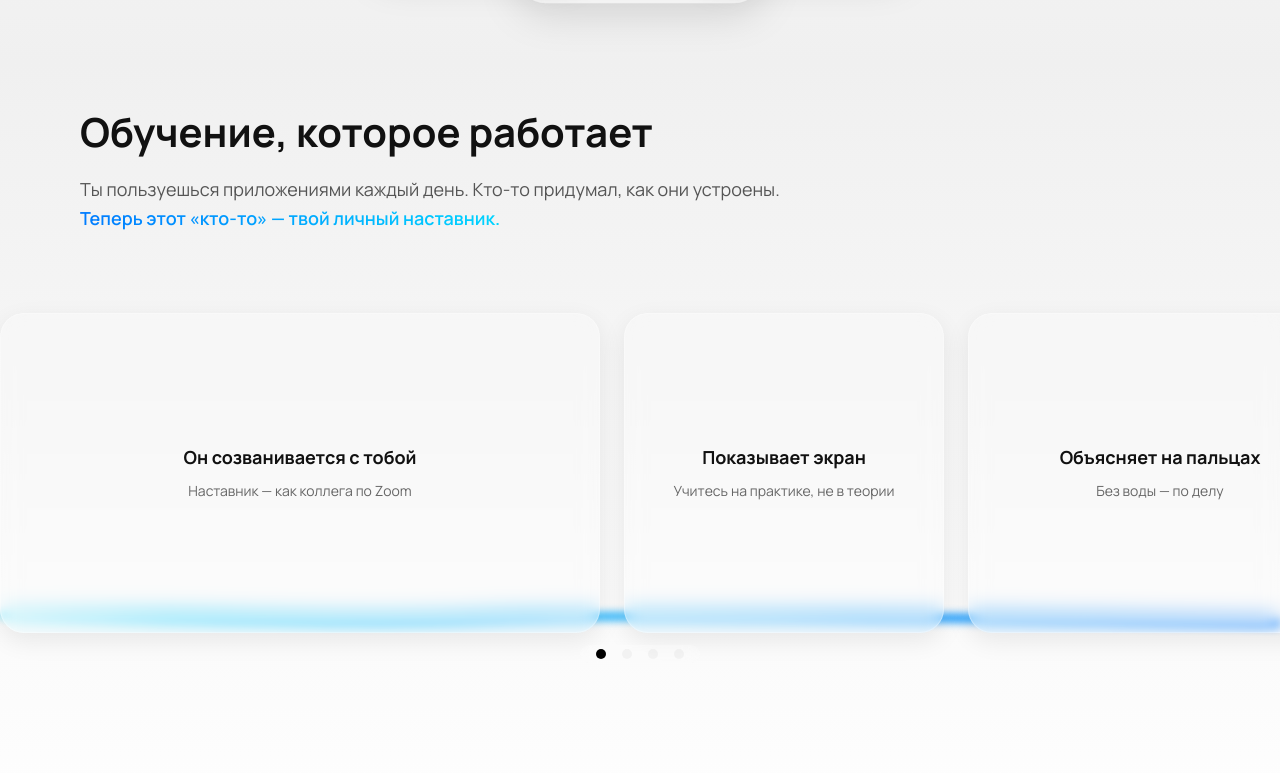
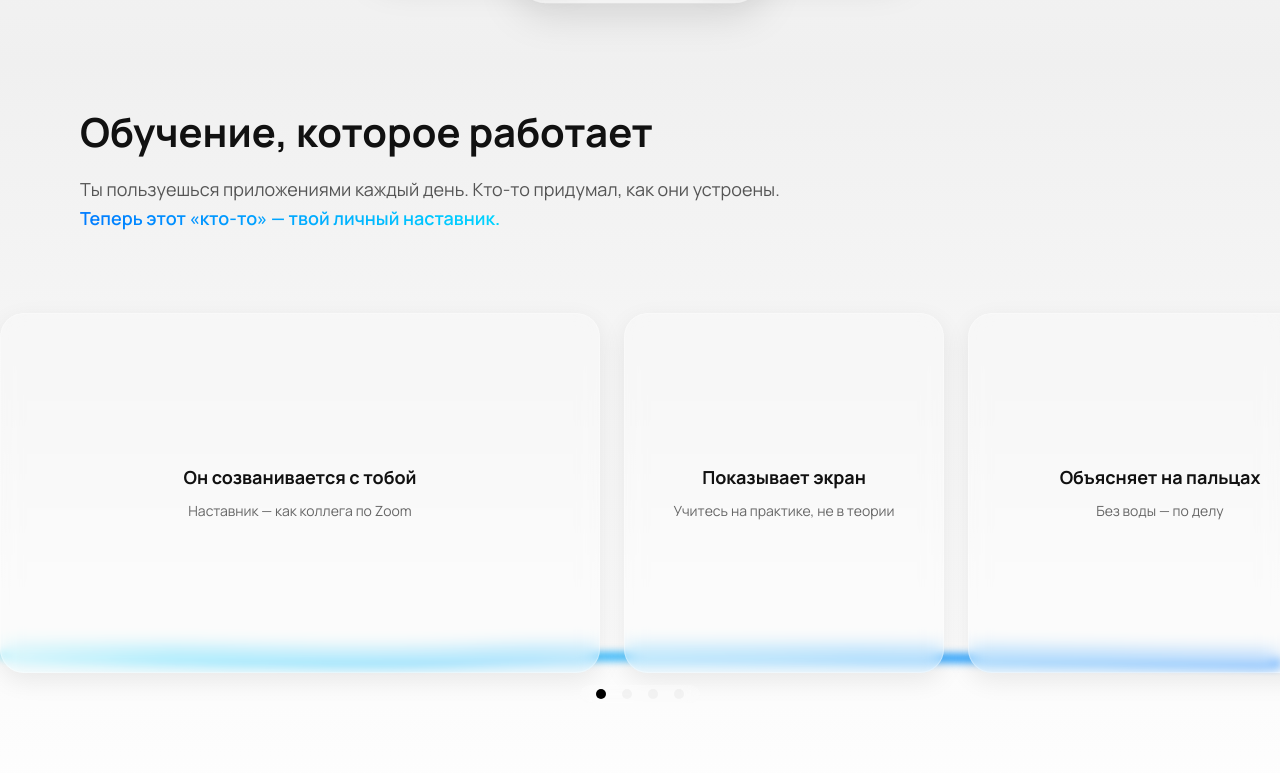
Before and after one commit to Ayraek/new-page-one-to-one, a React (Vite) app: page / in a window 1280 px wide. Shown: the part 707-1480 px from the top of the page. Built offline with nearby package versions, Linux system fonts and the light colour scheme.

Commit message:
Increase concept card height

```diff
--- a/src/components/Concept/Concept.module.css
+++ b/src/components/Concept/Concept.module.css
@@ -69,7 +69,7 @@
   .card {
     width: 50vw;
     max-width: 600px;
-    height: 320px; /* Уменьшена высота, чтобы карточки помещались */
+  height: 360px; /* Увеличена высота карточек */
     padding: 32px;
     border-radius: 24px;
     text-align: center;
```
